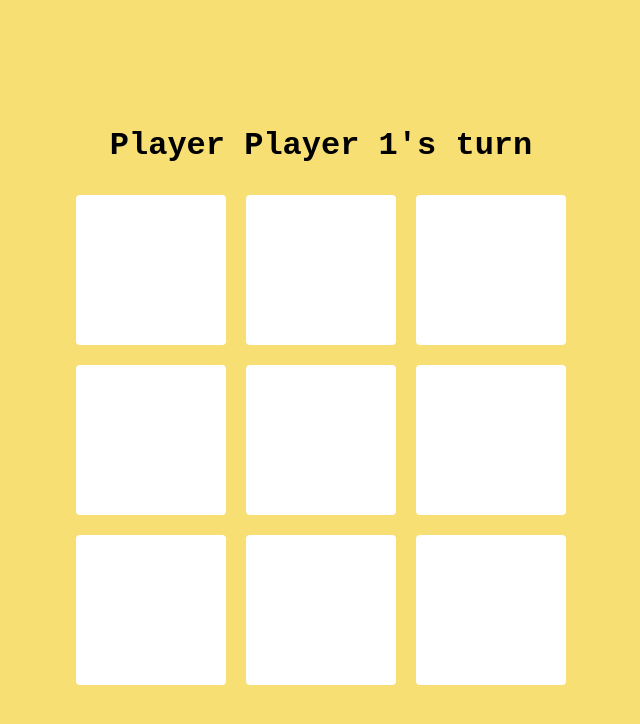
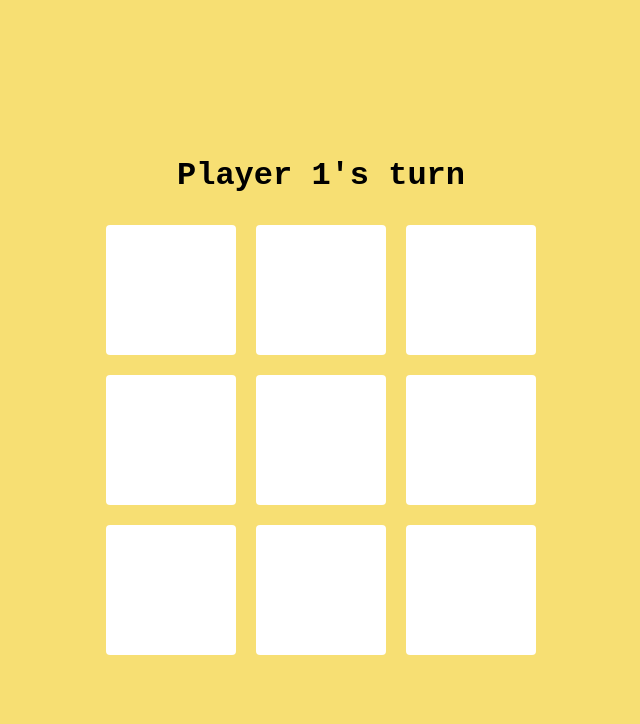
Before and after one commit to rasfa98/100-days-of-code, a React (Create React App) app in the folder tic-tac-toe/: page / in a window 1280 px wide. Shown: the top 724 px of the page, without its empty margins (319-959 px from the left). Built offline with nearby package versions, Linux system fonts and the light colour scheme.

Commit message:
Detect winner and tie

```diff
--- a/tic-tac-toe/src/App.js
+++ b/tic-tac-toe/src/App.js
@@ -8,43 +8,74 @@ const PLAYERS = {
 };
 
 function App() {
-  const [board, setBoard] = useState([
-    [null, null, null],
-    [null, null, null],
-    [null, null, null],
-  ]);
+  const [board, setBoard] = useState(Array(9).fill(null));
+  const [turn, setTurn] = useState(PLAYERS.PLAYER_1);
+  const [winner, setWinner] = useState(null);
+  const [tie, setTie] = useState(null);
 
-  const [turn, setTurn] = useState(PLAYERS.PLAYER_1);
+  const handleClick = (index) => {
+    board[index] = turn === PLAYERS.PLAYER_1 ? 'x' : 'o';
 
-  const handleClick = (y, x) => {
-    if (turn === PLAYERS.PLAYER_1) {
-      board[y][x] = 'X';
-    } else {
-      board[y][x] = 'O';
+    const nextTurn =
+      turn === PLAYERS.PLAYER_1 ? PLAYERS.PLAYER_2 : PLAYERS.PLAYER_1;
+
+    const winner = findWinner();
+
+    if (winner === 'x') setWinner(PLAYERS.PLAYER_1);
+    if (winner === 'o') setWinner(PLAYERS.PLAYER_2);
+
+    if (board.every((square) => square !== null)) {
+      setTie(true);
+    }
+
+    if (winner || tie) {
+      return;
     }
 
     setBoard(board);
-    setTurn(turn === PLAYERS.PLAYER_1 ? PLAYERS.PLAYER_2 : PLAYERS.PLAYER_1);
+    setTurn(nextTurn);
+  };
 
-    console.log(board, turn);
+  const findWinner = () => {
+    const winnerCombinations = [
+      [0, 1, 2],
+      [3, 4, 5],
+      [6, 7, 8],
+      [0, 3, 6],
+      [1, 4, 7],
+      [2, 5, 8],
+      [0, 4, 8],
+      [2, 4, 6],
+    ];
+
+    for (let row of winnerCombinations) {
+      const [a, b, c] = row;
+
+      if (board[a] === board[b] && board[b] === board[c]) {
+        return board[a];
+      }
+    }
   };
 
   return (
     <div className="App">
-      <h1>Player {turn}'s turn</h1>
+      {winner ? (
+        <h1>{winner} has won!</h1>
+      ) : tie ? (
+        <h1>It's a tie...</h1>
+      ) : (
+        <h1>{turn}'s turn</h1>
+      )}
 
       <div className="Board">
-        {board.map((row, i) => (
-          <div className="Board__row">
-            {row.map((square, j) => (
-              <div
-                className="Board__row__square"
-                onClick={() => handleClick(i, j)}
-              >
-                {board[i][j]}
-              </div>
-            ))}
-          </div>
+        {board.map((square, i) => (
+          <button
+            className="Board__square"
+            onClick={() => handleClick(i)}
+            disabled={square}
+          >
+            {square}
+          </button>
         ))}
       </div>
     </div>
--- a/tic-tac-toe/src/App.scss
+++ b/tic-tac-toe/src/App.scss
@@ -20,23 +20,29 @@ body {
 }
 
 .Board {
-  display: flex;
-  flex-direction: column;
-
-  &__row {
-    display: flex;
+  display: grid;
+  grid-template-rows: 150px 150px 150px;
+  grid-template-columns: 150px 150px 150px;
 
   &__square {
     border-radius: 4px;
-      width: 150px;
-      height: 150px;
     display: flex;
     align-items: center;
     justify-content: center;
     background-color: #ffffff;
     margin: 10px;
-      font-size: 2em;
+    font-size: 4em;
     cursor: pointer;
+    border: none;
+    outline: none;
+    text-transform: uppercase;
+
+    &:hover {
+      box-shadow: 0 0 0 2px black inset;
+    }
+
+    &:disabled {
+      color: black;
     }
   }
 }
```
Lines whose indentation alone changed are shown as unchanged.
